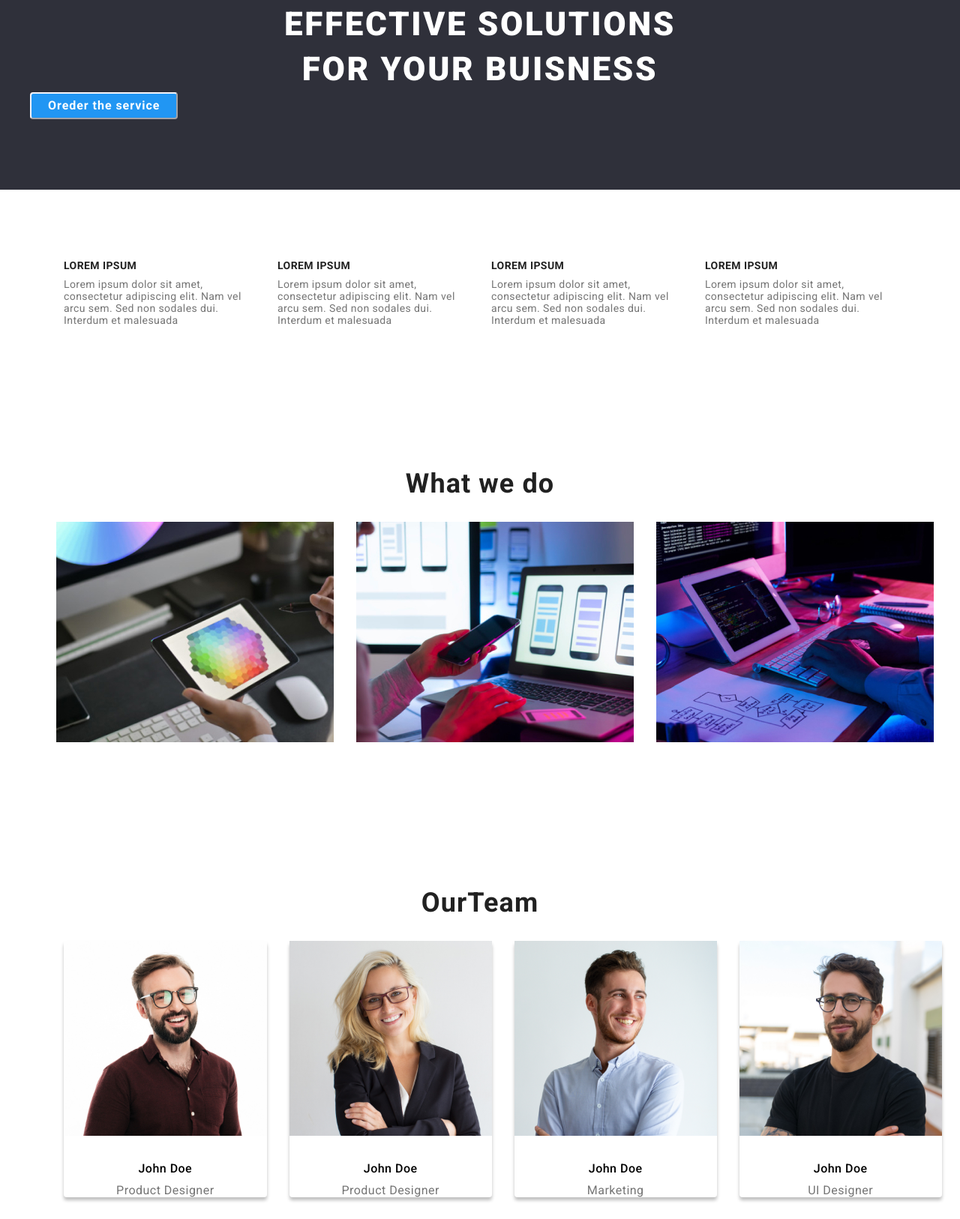
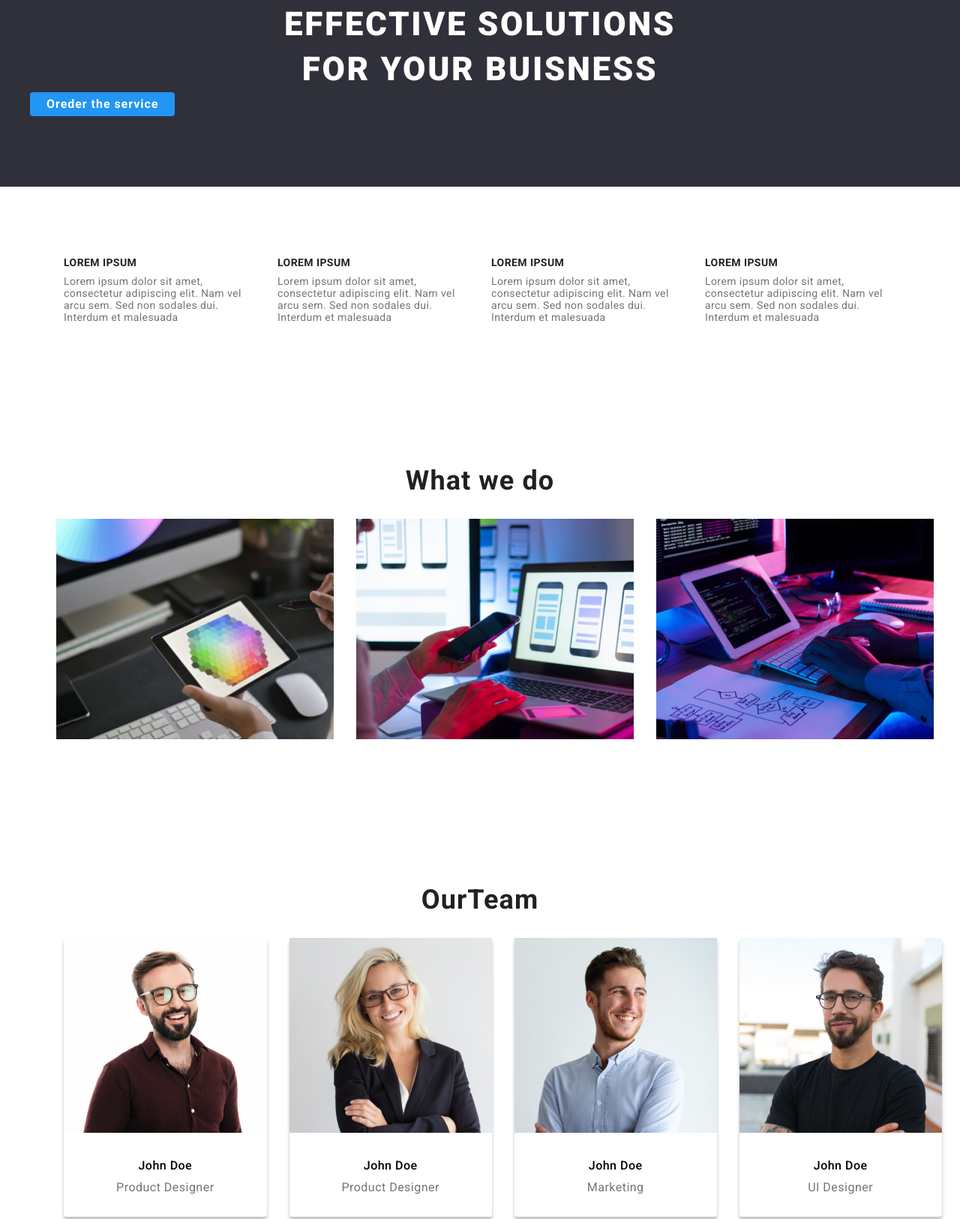
Before and after one commit to Miozga/goit-markup-hw-03, a plain HTML site: page index.html in a window 1280 px wide. Shown: the part 178-1804 px from the top of the page at 75% size. Drawn offline with nearby package versions, Linux system fonts and the light colour scheme.

Commit message:
goit-markup-hw-03

```diff
--- a/css/style.css
+++ b/css/style.css
@@ -60,6 +60,7 @@ body {
   letter-spacing: 0.06em;
   color: var(--color-white);
   background: var(--link-color);
+  border: 0px;
 }
 .main-section {
   background-color: var(--secondary-background-color);
@@ -120,6 +121,7 @@ body {
 .describe-name {
   font-size: 16px;
   padding-top: 10px;
+  padding-bottom: 30px;
   line-height: 1.19;
   letter-spacing: 0.03em;
   color: var(--color-grey);
```
